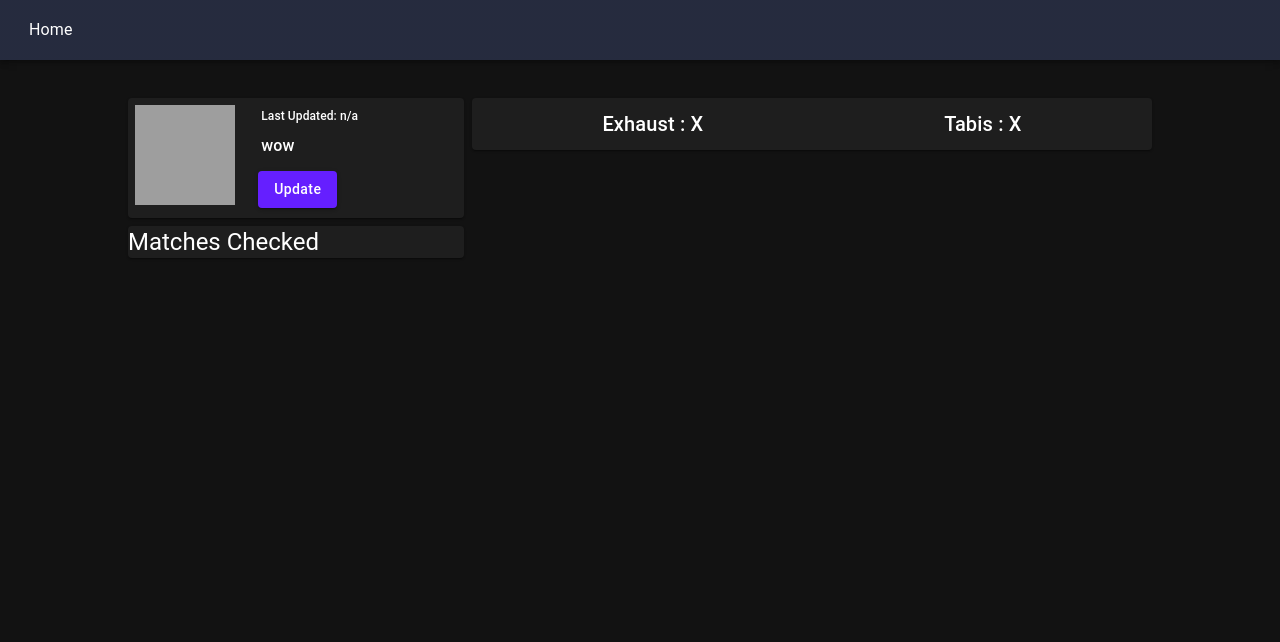
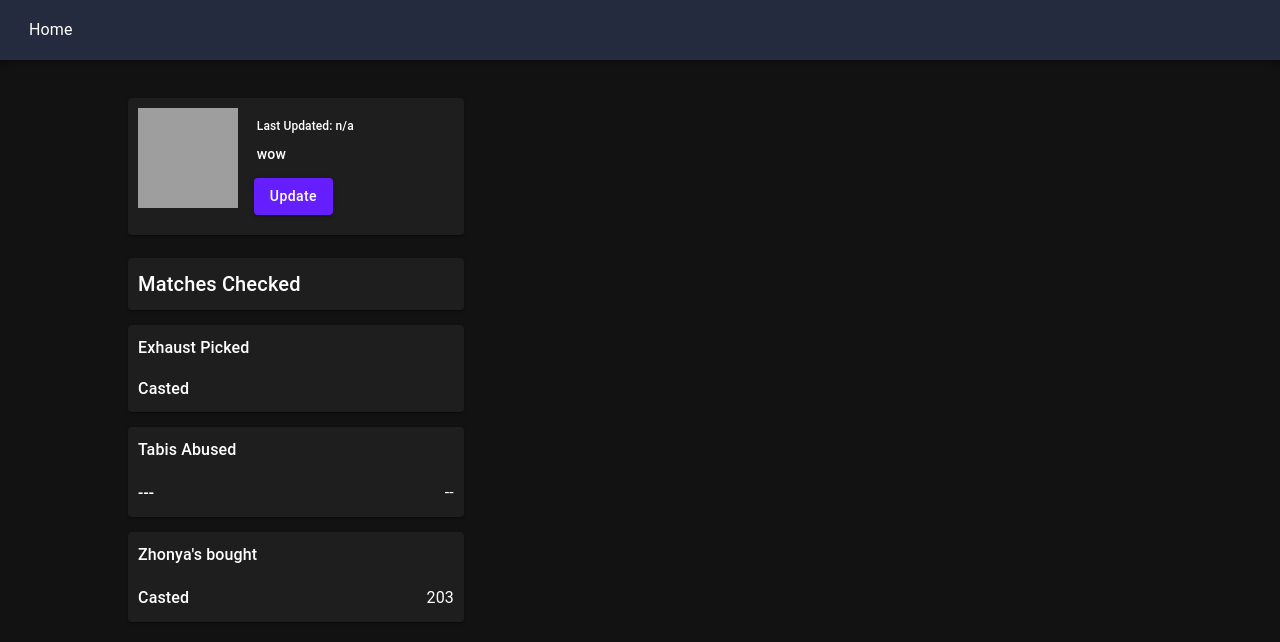
Before and after one commit to SandroSpengler/EloInflater_React, a React (Create React App) app: page /data/summoner/1/1 in a window 1280 px wide. Shown: the top 642 px of the page. Built offline with nearby package versions, Linux system fonts and the light colour scheme; no server answers; grey boxes are pictures that could not be loaded.

Commit message:
Finished the Layout

```diff
--- a/src/Pages/SummonerSummary.css
+++ b/src/Pages/SummonerSummary.css
@@ -1,6 +1,8 @@
 .InformationPaper {
   display: flex;
   max-width: 450px;
+  margin-bottom: 15px;
+  padding: 3%;
 }
 
 .InformationText {
@@ -9,6 +11,7 @@
   /* display: block; */
 }
 
-.SummonerIcon {
-  padding: 2%;
+.InflationStats {
+  margin-bottom: 15px;
+  padding: 3%;
 }
--- a/src/Pages/SummonerSummary.tsx
+++ b/src/Pages/SummonerSummary.tsx
@@ -12,6 +12,7 @@ import {
   CircularProgress,
   Box,
 } from "@mui/material";
+import { width } from "@mui/system";
 import moment from "moment";
 import React, { useEffect, useState } from "react";
 import { useParams } from "react-router-dom";
@@ -35,7 +36,10 @@ function SummonerSummary(props: any) {
 
   // Counters
   const [exhaustCount, setexhaustCount] = useState(0);
+  const [exhastCastedCount, setexhastCastedCount] = useState(0);
   const [tabisCount, setTabisCount] = useState(0);
+  const [zhonaysCount, setzhonaysCount] = useState(0);
+  const [zhonaysCastedCount, setzhonaysCastedCount] = useState(0);
 
   const fetchSummonerData = async (summonerName: string) => {
     let summoner: Summoner;
@@ -216,7 +220,7 @@ function SummonerSummary(props: any) {
                 Last Updated: {displayDate(summoner?.lastMatchUpdate)}
               </Typography>
 
-              <Typography component="div" variant="h6" fontSize={16} padding={"3px"} color="text.primary">
+              <Typography component="div" variant="h6" fontSize={14} padding={"3px"} color="text.primary">
                 {showSummonerInformation()}
               </Typography>
 
@@ -226,24 +230,76 @@ function SummonerSummary(props: any) {
         </Grid>
 
         <Grid item md={7} lg={8}>
-          <Paper style={{ padding: "10px", display: "flex", justifyContent: "space-around" }}>
-            <Typography component="div" variant="h6" color="text.primary">
-              Exhaust : {summonerMatches?.length! > 0 ? exhaustCount : "X"}
-            </Typography>
-            <Typography component="div" variant="h6" color="text.primary">
-              Tabis : {summonerMatches?.length! > 0 ? tabisCount : "X"}
-            </Typography>
-          </Paper>
+          <Paper></Paper>
         </Grid>
         <Box width="100%" />
 
         <Grid item md={5} lg={4}>
           <Paper className="InformationPaper">
-            <div>
-              <Typography component="div" variant="h5" color="text.primary">
+            <div style={{ display: "flex", justifyContent: "space-between", width: "100%", alignItems: "center" }}>
+              <Typography component="div" variant="h6" fontSize={20} color="text.primary">
                 Matches Checked
               </Typography>
-              <Typography component="p" variant="subtitle2" color="text.primary"></Typography>
+              <Typography component="div" variant="h6" fontSize={20} color="text.primary">
+                {summonerMatches?.length}
+              </Typography>
+            </div>
+          </Paper>
+          <Paper className="InflationStats">
+            <div style={{ display: "flex", justifyContent: "space-between", width: "100%", alignItems: "center" }}>
+              <Typography component="div" variant="h6" fontSize={16} color="text.primary">
+                Exhaust Picked
+              </Typography>
+              <Typography component="div" variant="subtitle1" fontSize={16} color="text.primary">
+                {summonerMatches?.length}
+              </Typography>
+            </div>
+
+            <div style={{ display: "flex", justifyContent: "space-between", width: "100%", alignItems: "center" }}>
+              <Typography component="div" variant="h6" fontSize={16} color="text.primary" paddingTop={2}>
+                Casted
+              </Typography>
+              <Typography component="div" variant="subtitle1" fontSize={16} color="text.primary" paddingTop={2}>
+                {summonerMatches?.length}
+              </Typography>
+            </div>
+          </Paper>
+          <Paper className="InflationStats">
+            <div style={{ display: "flex", justifyContent: "space-between", width: "100%", alignItems: "center" }}>
+              <Typography component="div" variant="h6" fontSize={16} color="text.primary">
+                Tabis Abused
+              </Typography>
+              <Typography component="div" variant="subtitle1" fontSize={16} color="text.primary">
+                {summonerMatches?.length}
+              </Typography>
+            </div>
+
+            <div style={{ display: "flex", justifyContent: "space-between", width: "100%", alignItems: "center" }}>
+              <Typography component="div" variant="h6" fontSize={16} color="text.primary" paddingTop={2}>
+                ---
+              </Typography>
+              <Typography component="div" variant="subtitle1" fontSize={16} color="text.primary" paddingTop={2}>
+                --
+              </Typography>
+            </div>
+          </Paper>
+          <Paper className="InflationStats">
+            <div style={{ display: "flex", justifyContent: "space-between", width: "100%", alignItems: "center" }}>
+              <Typography component="div" variant="h6" fontSize={16} color="text.primary">
+                {"Zhonya's bought"}
+              </Typography>
+              <Typography component="div" variant="subtitle1" fontSize={16} color="text.primary">
+                {summonerMatches?.length}
+              </Typography>
+            </div>
+
+            <div style={{ display: "flex", justifyContent: "space-between", width: "100%", alignItems: "center" }}>
+              <Typography component="div" variant="h6" fontSize={16} color="text.primary" paddingTop={2}>
+                Casted
+              </Typography>
+              <Typography component="div" variant="subtitle1" fontSize={16} color="text.primary" paddingTop={2}>
+                203
+              </Typography>
             </div>
           </Paper>
         </Grid>
```
